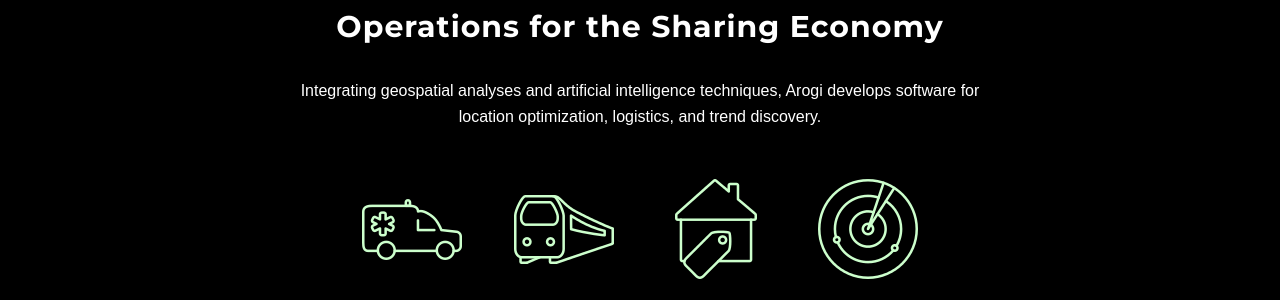
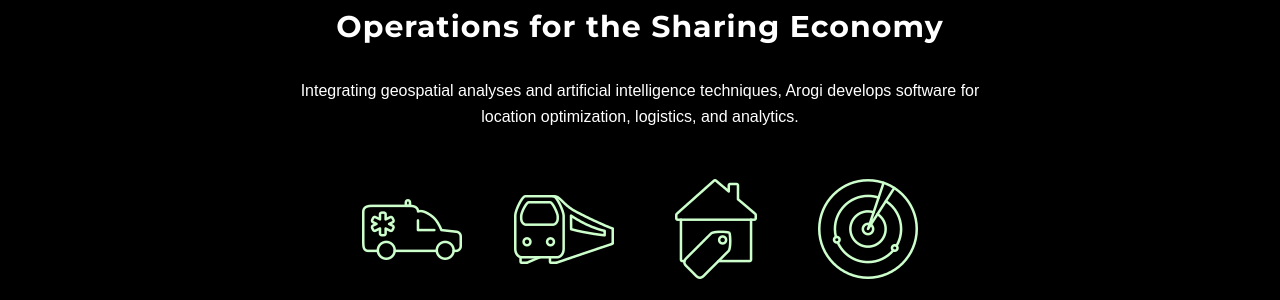
Before and after one commit to arogi/arogi.github.io, a Jekyll site: the page built from index.html, in a window 1280 px wide and 900 px high. Shown: the part 450-750 px from the top of the window. Built offline with Jekyll 4.4.1, drawn with Linux system fonts in a browser that asks for light colours.

Commit message:
update intro text
replaced "trend discovery" with "analytics"

```diff
--- a/_includes/about.html
+++ b/_includes/about.html
@@ -3,7 +3,7 @@
         <div class="container">
             <div class="col-lg-8 col-lg-offset-2">
                 <h2>Operations for the Sharing Economy</h2>
-                <p>Integrating geospatial analyses and artificial intelligence techniques, Arogi develops software for location optimization, logistics, and trend discovery.</p>
+                <p>Integrating geospatial analyses and artificial intelligence techniques, Arogi develops software for location optimization, logistics, and analytics.</p>
             </div>
             <div>
                 <center>
```
